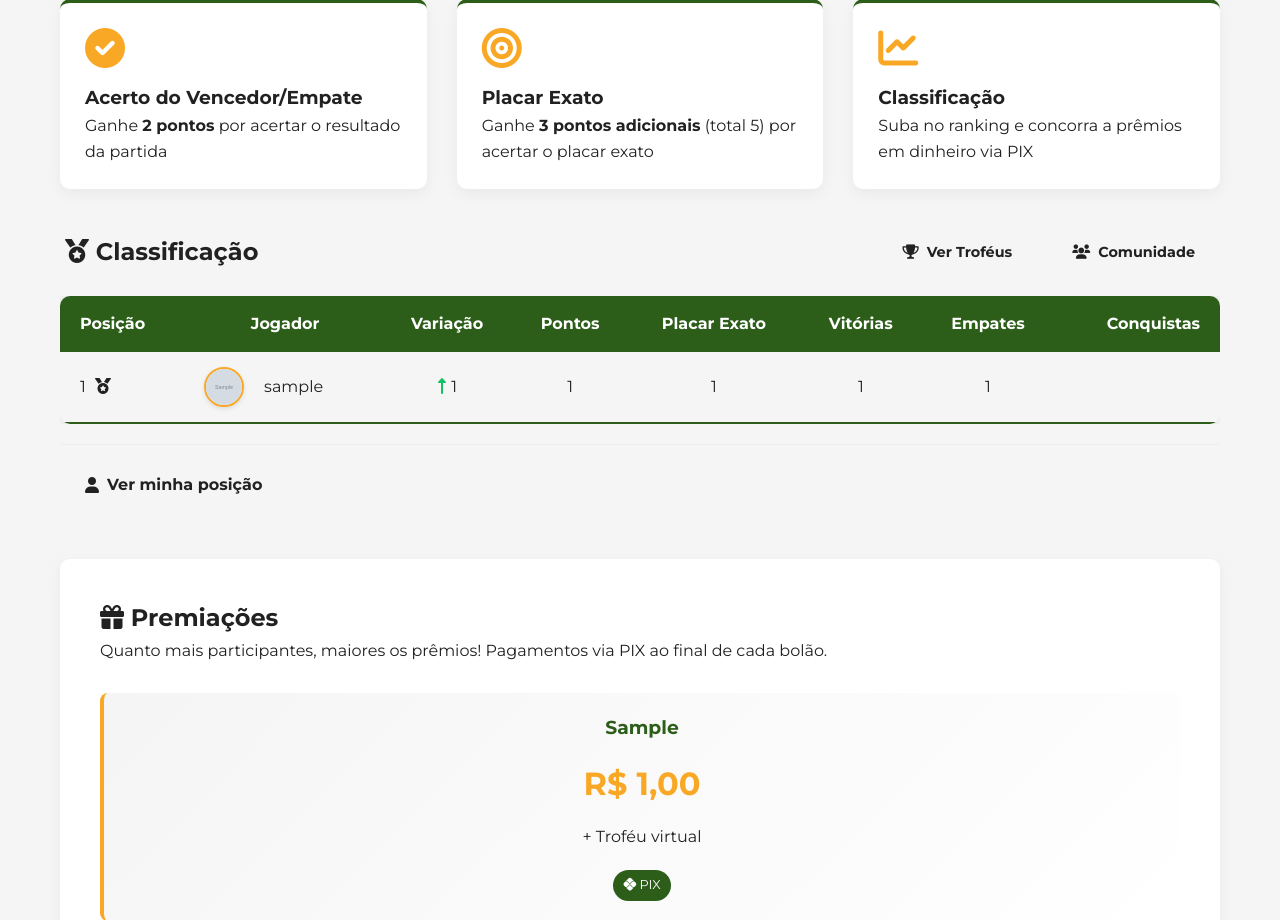
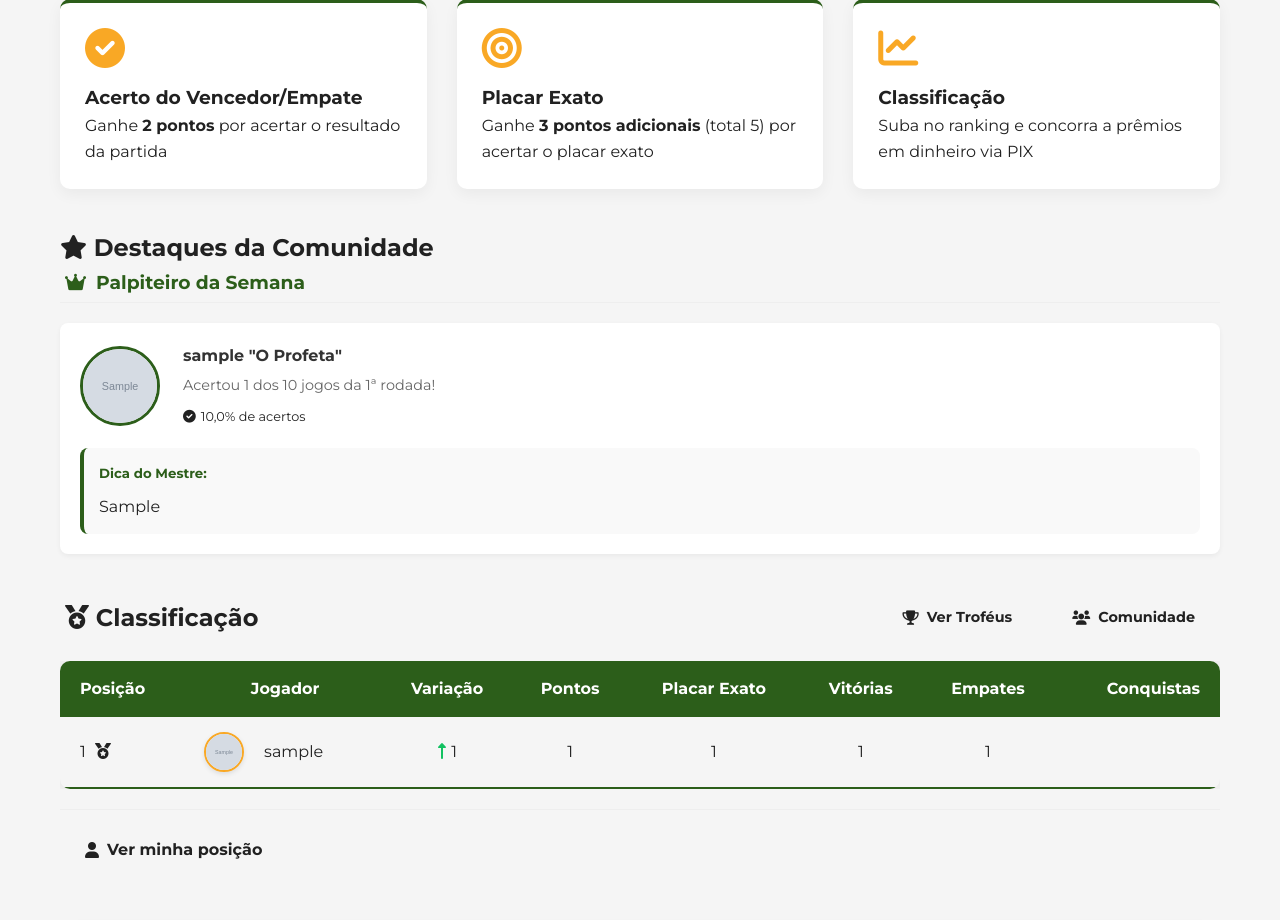
Before and after one commit to hiagospencer/bolao_virtual-2.0, a Django app: page / in a window 1280 px wide. Shown: the part 133-1053 px from the top of the page. Run offline with Django 5.2, Linux system fonts and the light colour scheme; tables that the repository leaves empty hold one stand-in row (values such as "Sample post"); grey boxes marked "Sample" are stand-in pictures; some libraries are stand-ins or nearby versions.

Commit message:
Criamos a seção destaque da rodada na página inicial

```diff
--- a/core/views.py
+++ b/core/views.py
@@ -2,7 +2,7 @@ from django.shortcuts import render, redirect
 from django.contrib import messages
 from django.contrib.auth.decorators import login_required
 from palpites.models import Classificacao
-from usuarios.models import Usuario, UserProfile
+from usuarios.models import Usuario, UserProfile, DestaqueDaSemana
 from premios.models import ConquistaUsuario
 from django.db.models import Prefetch
 from core.models import PremiacaoBolao
@@ -10,6 +10,7 @@ from core.models import PremiacaoBolao
 
 def homepage(request):
     usuarios_pagantes = UserProfile.objects.filter(pagamento=True).values_list('user_id', flat=True)
+    destaque = DestaqueDaSemana.objects.order_by('-rodada__numero').first()
 
     usuario = None
     if request.user.is_authenticated:
@@ -32,7 +33,7 @@ def homepage(request):
         .order_by('-pontos', '-placar_exato', '-vitorias', '-empates')
     )
 
-    context = {'classificacao': classificacao, "premiacoes":premiacoes, "usuario": usuario}
+    context = {'classificacao': classificacao, "premiacoes":premiacoes, "usuario": usuario, 'destaque': destaque}
     return render(request, 'index.html', context)
 
 def perfil(request):
--- a/templates/index.html
+++ b/templates/index.html
@@ -40,6 +40,33 @@
                 <p>Suba no ranking e concorra a prêmios em dinheiro via PIX</p>
             </div>
         </section>
+
+        {% if destaque %}
+        <div class="tab-content" id="destaques" style="display: block;">
+            <h2><i class="fas fa-star"></i> Destaques da Comunidade</h2>
+            <div class="featured-section">
+                <h3><i class="fas fa-crown"></i> Palpiteiro da Semana</h3>
+                <div class="featured-user">
+                <div class="user-profile">
+                    <img src="{{ destaque.usuario.foto_perfil.url }}" alt="Usuário Destacado" class="user-avatar">
+                    <div class="user-info">
+                    <h4>{{ destaque.usuario.username }} "O Profeta"</h4>
+                    <p>Acertou {{ destaque.acertos }} dos {{ destaque.total_jogos }} jogos da {{ destaque.rodada.numero }}ª rodada!</p>
+                    <div class="user-stats">
+                        <span><i class="fas fa-check-circle"></i> {{ destaque.porcentagem_acertos }}% de acertos</span>
+                    </div>
+                    </div>
+                </div>
+                {% if destaque.dica_do_mestre %}
+                    <div class="user-tips">
+                        <h5>Dica do Mestre:</h5>
+                        <p>{{ destaque.dica_do_mestre }}</p>
+                    </div>
+                    {% endif %}
+                </div>
+            </div>
+        </div>
+        {% endif %}
 
         <div class="ranking-container">
             <div class="ranking-header">
--- a/usuarios/models.py
+++ b/usuarios/models.py
@@ -111,3 +111,34 @@ class UserProfile(models.Model):
             self.level += 1
             self.xp_para_proximo_level = self.calcular_xp_necessario()
         self.save()
+
+
+class Rodada(models.Model):
+    numero = models.PositiveIntegerField(unique=True)
+    data_inicio = models.DateField()
+    data_fim = models.DateField()
+
+    def __str__(self):
+        return f"Rodada {self.numero}"
+
+
+class DestaqueDaSemana(models.Model):
+    usuario = models.ForeignKey(Usuario, on_delete=models.CASCADE)
+    rodada = models.ForeignKey(Rodada, on_delete=models.CASCADE)
+    acertos = models.PositiveIntegerField(default=0)
+    total_jogos = models.PositiveIntegerField(default=0)
+    dica_do_mestre = models.TextField()
+    criado_em = models.DateTimeField(auto_now_add=True)
+
+    class Meta:
+        unique_together = ('rodada', 'usuario')
+        ordering = ['-rodada']
+
+    def __str__(self):
+        return f"{self.usuario.username} - Rodada {self.rodada.numero}"
+
+    @property
+    def porcentagem_acertos(self):
+        if not self.total_jogos or self.total_jogos == 0:
+            return 0
+        return round((self.acertos / self.total_jogos) * 100, 2)
```
Also changed, not shown: templates/outros/comunidade.html (+0 -47 lines), usuarios/admin.py (+24 -1 lines), usuarios/migrations/0006_rodada_destaquedasemana.py (added).
